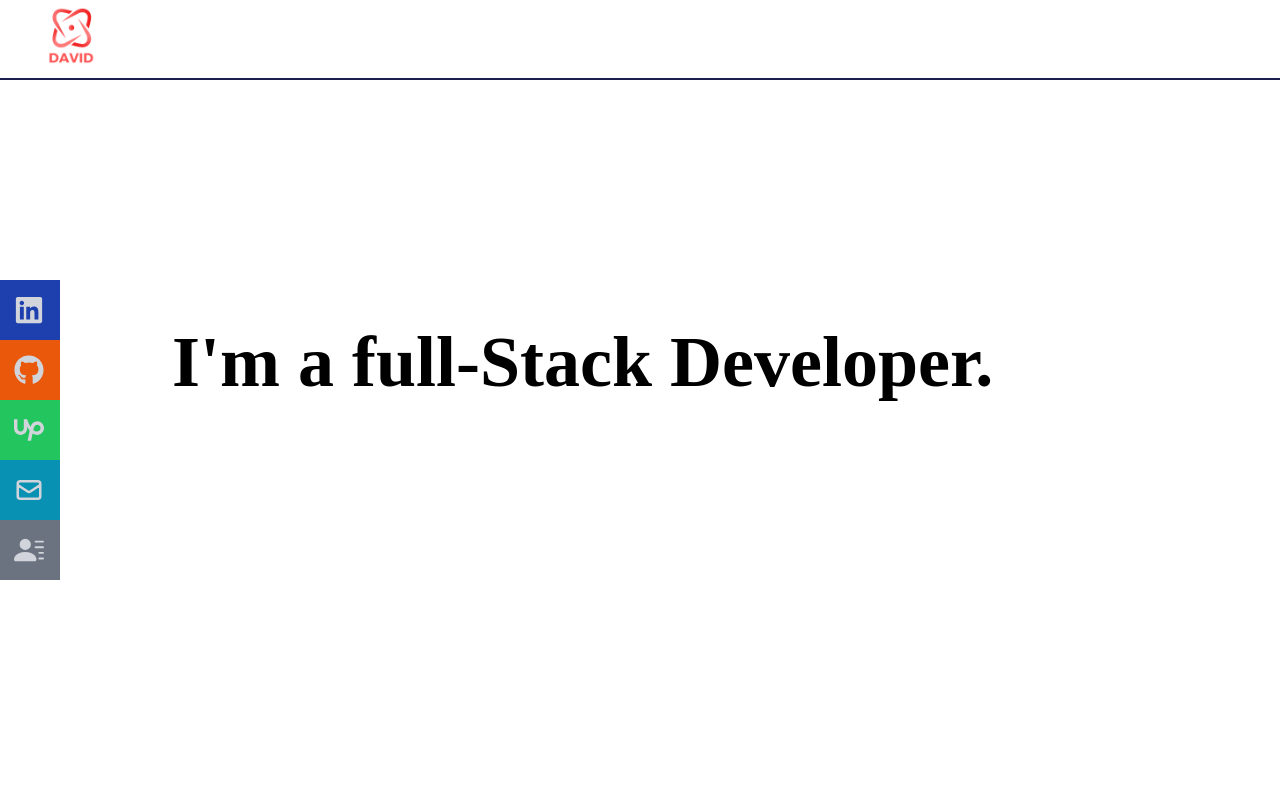
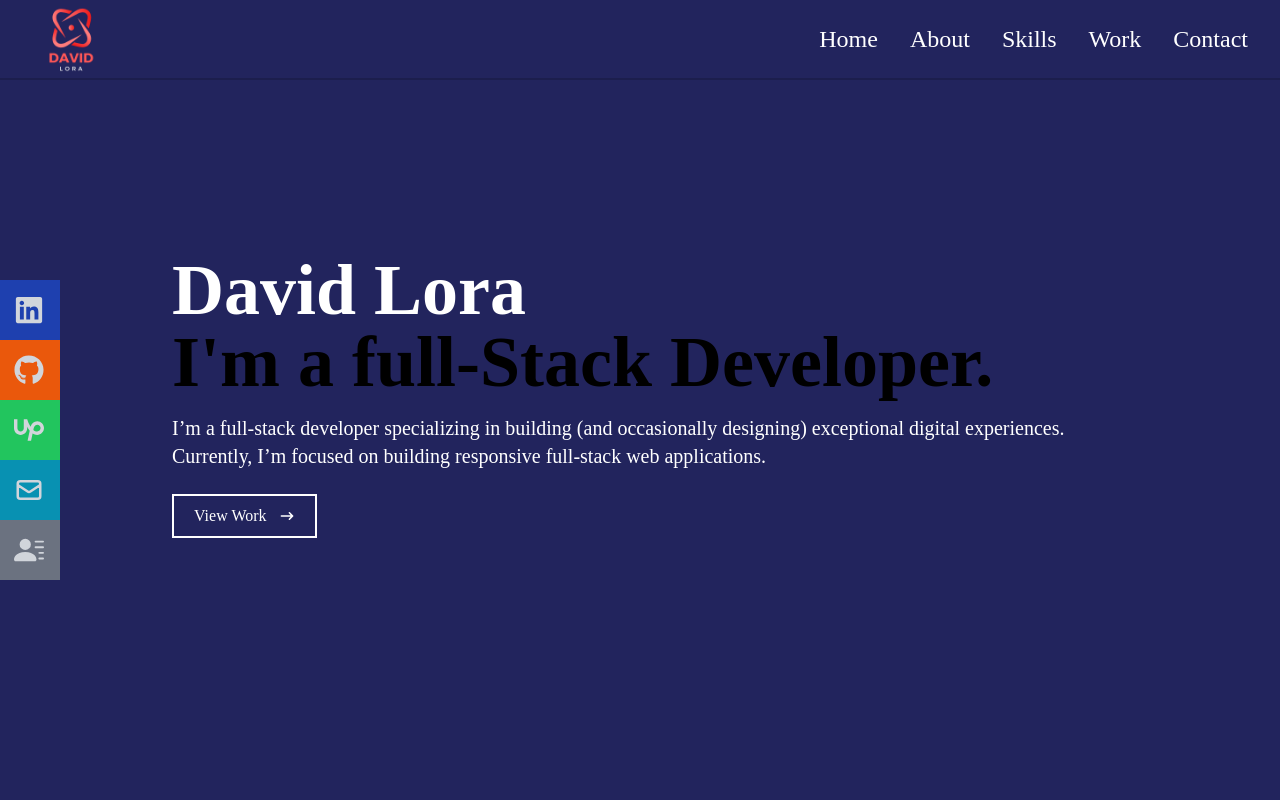
Before and after one commit to ATLora/VirtualCV, a React (Create React App) app: page / in a window 1280 px wide. Shown: the top 800 px of the page. Built offline with nearby package versions, Linux system fonts and the light colour scheme.

Commit message:
Testing deplyment

```diff
--- a/src/components/NavBar.jsx
+++ b/src/components/NavBar.jsx
@@ -16,7 +16,7 @@ const NavBar = () => {
 
   return (
     <div
-      className={`fixed w-full h-[80px] border-b-2 border-[#1C1E4D] flex justify-between items-center px-4 text-white bg-[${BGCOLOR}]`}
+      className={`fixed w-full h-[80px] border-b-2 border-[#1C1E4D] flex justify-between items-center px-4 text-white bg-[#22245D]`}
     >
       <div>
         <img src={logo} alt="Logo David Lora" style={{ width: "110px" }} />
```
